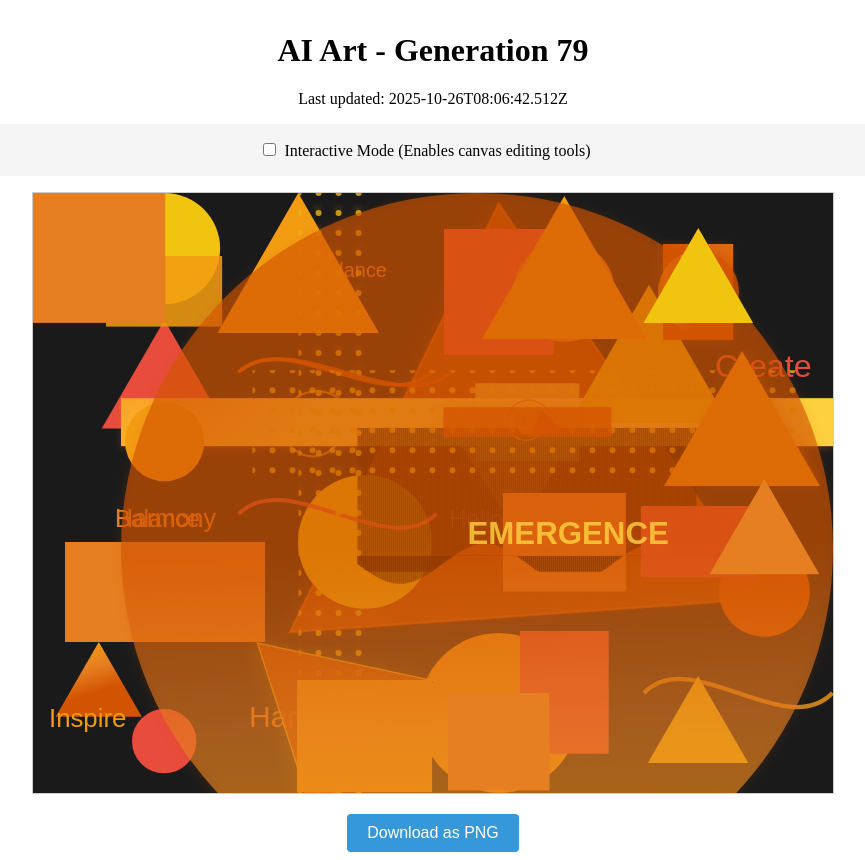
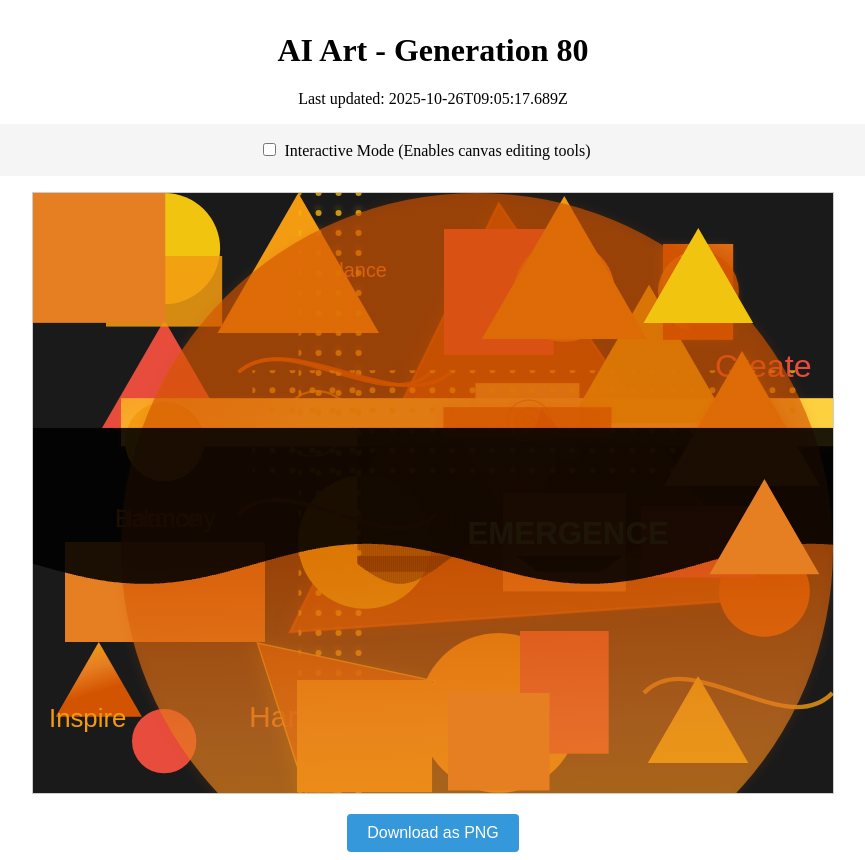
Before and after one commit to mcclowes/ai-art, a React (Vite) app: page / in a window 1280 px wide. Shown: the whole page, without its empty margins (207-1072 px from the left). Built offline with nearby package versions, Linux system fonts and the light colour scheme.

Commit message:
Improve artwork - Generation 80

```diff
--- a/src/artwork-state.ts
+++ b/src/artwork-state.ts
@@ -804,9 +804,20 @@ export const artworkState: ArtworkState = {
       "size": 63.44103420621107,
       "fillStyle": "#e67e22",
       "id": "triangle_1761458808866"
+    },
+    {
+      "type": "rectangle",
+      "x": 0,
+      "y": 234.82818294190355,
+      "width": 890,
+      "height": 272,
+      "fillStyle": "#d35400",
+      "pattern": "waves",
+      "opacity": 0.8831471035497045,
+      "id": "pattern_rect_1761469517689"
     }
   ],
-  "generation": 79,
-  "lastUpdated": "2025-10-26T08:06:42.512Z",
+  "generation": 80,
+  "lastUpdated": "2025-10-26T09:05:17.689Z",
   "cycleStarted": "2025-10-23T02:33:03.243Z"
 };
```
